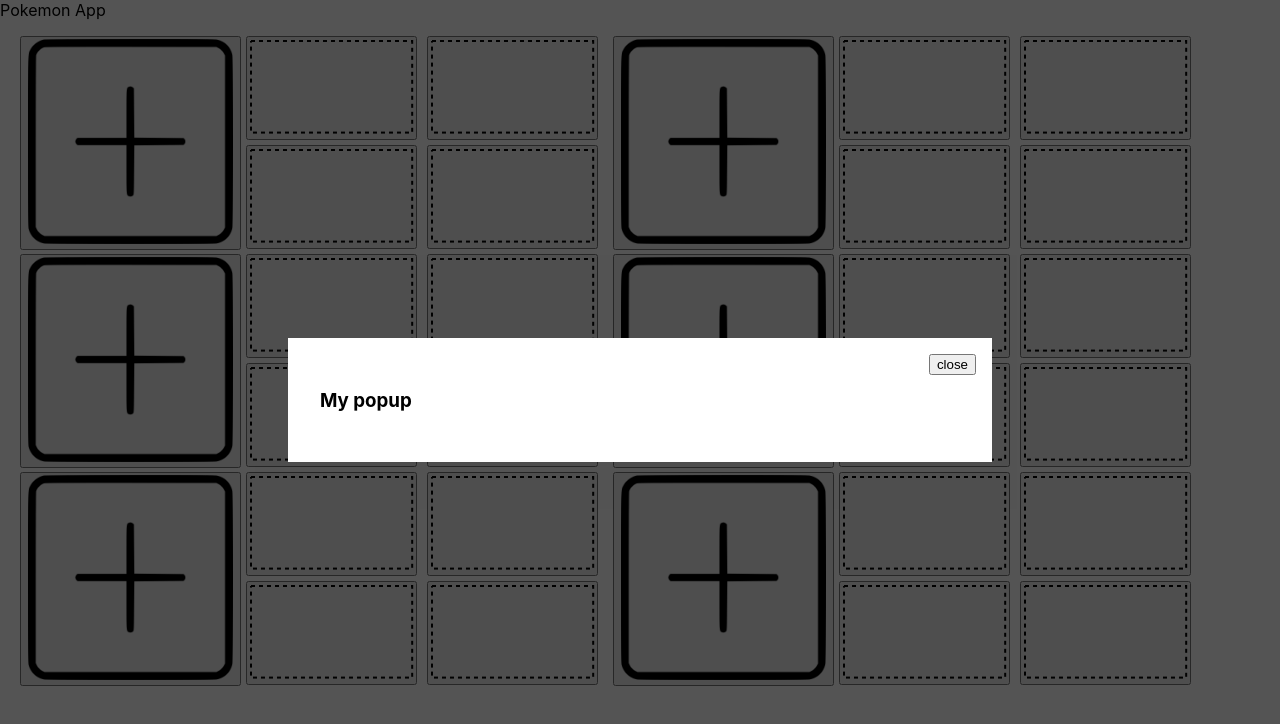
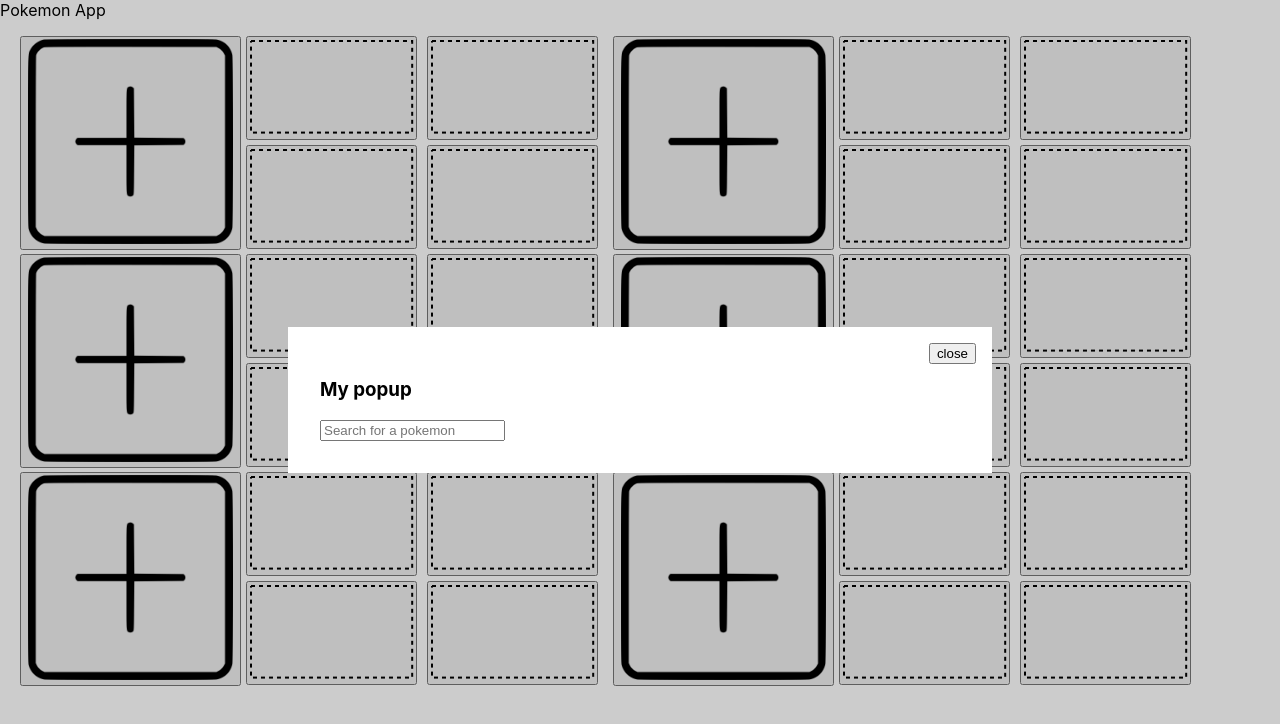
Before and after one commit to j-tomada/PokeApp, a React (Create React App) app: page / in a window 1280 px wide. Both pictures are taken after a click on the button 130 px from the left and 143 px from the top of the page. Shown: the top 724 px of the page. Built offline with nearby package versions, Linux system fonts and the light colour scheme.

Commit message:
Add mui icons for better looking icons. Fixed bug where moveButton and pokeButton referred to the same popup. Started creation of searchbar component

```diff
--- a/package.json
+++ b/package.json
@@ -3,6 +3,10 @@
   "version": "0.1.0",
   "private": true,
   "dependencies": {
+    "@emotion/react": "^11.7.1",
+    "@emotion/styled": "^11.6.0",
+    "@mui/icons-material": "^5.2.5",
+    "@mui/material": "^5.2.8",
     "@testing-library/jest-dom": "^5.16.1",
     "@testing-library/react": "^12.1.2",
     "@testing-library/user-event": "^13.5.0",
--- a/src/components/PokeInterface.js
+++ b/src/components/PokeInterface.js
@@ -1,5 +1,6 @@
 import React, { useState } from 'react'
 import Popup from './Popup'
+import SearchBar from './SearchBar'
 
 /**
  * This contains the pokemon interface which displays the pokemon chosen
@@ -7,7 +8,9 @@ import Popup from './Popup'
  */
 
 export default function PokeInterface () {
-    const [buttonClicked, setButtonClicked] = useState(false)
+    const [pokeClicked, setPokeClicked] = useState(false)
+    const [moveClicked, setMoveClicked] = useState(false)
+
     /**
      * This function returns the button to select a pokemon
      */
@@ -15,13 +18,14 @@ export default function PokeInterface () {
         return (
             <div>
                 <main>
-                    <button onClick={() => setButtonClicked(true)} className="poke-logo">
+                    <button onClick={() => setPokeClicked(true)} className="poke-logo">
                         <img src={require('../images/add_button_poke.png')} height='205px'/>
                     </button>
                 </main>
 
-                <Popup trigger={buttonClicked} setTrigger={setButtonClicked}>
+                <Popup trigger={pokeClicked} setTrigger={setPokeClicked}>
                     <h3>My popup</h3>
+                    <SearchBar placeholder="Search for a pokemon"/>
                 </Popup>
             </div>
         )
@@ -33,12 +37,12 @@ export default function PokeInterface () {
     function moveButton () {
         return (
             <div>
-                <button onClick={() => setButtonClicked(true)} className="moves-button">
+                <button onClick={() => setMoveClicked(true)} className="moves-button">
                     <img src={require('../images/add_button_moves.png')} />
                 </button>
 
-                <Popup trigger={buttonClicked} setTrigger={setButtonClicked}>
-                <h3>My popup</h3>
+                <Popup trigger={moveClicked} setTrigger={setMoveClicked}>
+                    <h3>Different</h3>
                 </Popup>
             </div>
         )
--- /dev/null
+++ b/src/components/SearchBar.js
@@ -0,0 +1,14 @@
+import React from 'react'
+import './SearchBar.css'
+
+export default function SearchBar ({ placeholder, data }) {
+    return (
+        <div className='search'>
+            <div className='searchInputs'>
+                <input type='text' placeholder={placeholder}/>
+                <div className='searchIcon'></div>
+            </div>
+            <div className='dataResult'></div>
+        </div>
+    )
+}
```
Also changed, not shown: src/components/SearchBar.css (added), 1 other file (tests, documents, lock files or other folders).
